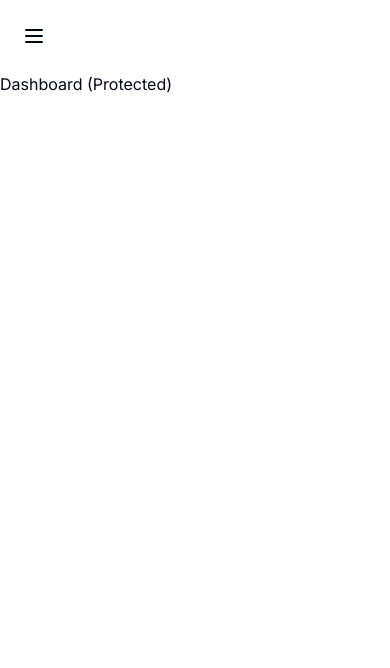
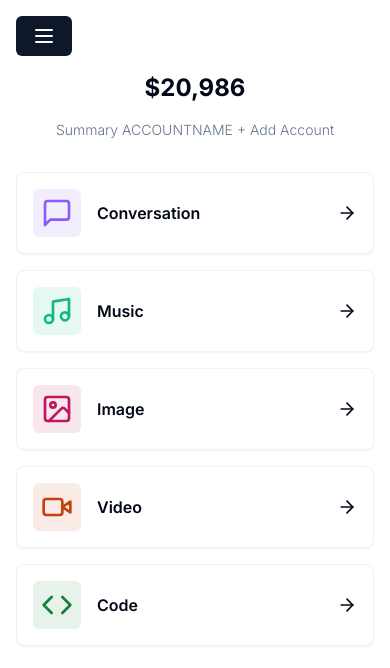
Before and after one commit to parsTroy/trackinvestments, a Next.js app: page /dashboard in a window 390 px wide. Shown: the top 668 px of the page. Built offline with nearby package versions, Linux system fonts and the light colour scheme.

Commit message:
Update mobile side bar

```diff
--- a/app/(dashboard)/(routes)/dashboard/page.tsx
+++ b/app/(dashboard)/(routes)/dashboard/page.tsx
@@ -1,9 +1,74 @@
+"use client";
+
+import { Card } from '@/components/ui/card';
+import { cn } from '@/lib/utils';
+import { ArrowRight, Code, ImageIcon, MessageSquare, Music, VideoIcon } from 'lucide-react';
+import { useRouter } from 'next/navigation';
 import React from 'react'
 
+const tools = [
+  {
+    label: "Conversation",
+    icon: MessageSquare,
+    color: "text-violet-500",
+    bgColor: "bg-violet-500/10",
+    href: "/conversation"
+  },
+  {
+    label: "Music",
+    icon: Music,
+    color: "text-emerald-500",
+    bgColor: "bg-emerald-500/10",
+    href: "/music"
+  },
+  {
+    label: "Image",
+    icon: ImageIcon,
+    color: "text-pink-700",
+    bgColor: "bg-pink-700/10",
+    href: "/image"
+  },
+  {
+    label: "Video",
+    icon: VideoIcon,
+    color: "text-orange-700",
+    bgColor: "bg-orange-700/10",
+    href: "/video"
+  },
+  {
+    label: "Code",
+    icon: Code,
+    color: "text-green-700",
+    bgColor: "bg-green-700/10",
+    href: "/code"
+  },
+]
+
 const Dashboard = () => {
+
+  const router = useRouter();
+
   return (
     <div>
-      <p>Dashboard (Protected)</p>
+      <div className='mb-8 space-y-4'>
+        <h2 className='text-2xl md:text-4xl font-bold text-center'>$20,986</h2>
+        <p className='text-muted-foreground font-light text-sm md:text-lg text-center'>Summary ACCOUNTNAME + Add Account</p>
+      </div>
+      <div className='px-4 md:px-20 lg:px-32 space-y-4'>
+        {tools.map((tool) => (
+          <Card onClick={() => router.push(tool.href)} key={tool.href} className='p-4 border-black/5 flex items-center justify-between hover:shadow-md transition cursor-pointer'>
+            <div className='flex items-center gap-x-4'>
+              <div className={cn("p-2 w-fit rounded-md", tool.bgColor)}>
+                <tool.icon className={cn("w-8 h-8", tool.color)} />
+              </div>
+              <div className='font-semibold'>
+                {tool.label}
+              </div>
+            </div>
+            <ArrowRight className='w-5 h-5' />
+          </Card>
+        ))}
+      </div>
     </div>
   )
 }
--- a/package.json
+++ b/package.json
@@ -10,6 +10,7 @@
   },
   "dependencies": {
     "@clerk/nextjs": "^4.23.5",
+    "@radix-ui/react-dialog": "^1.0.4",
     "@radix-ui/react-slot": "^1.0.2",
     "@types/node": "20.6.0",
     "@types/react": "18.2.21",
--- /dev/null
+++ b/src/components/mobile-sidebar.tsx
@@ -0,0 +1,33 @@
+"use client";
+import { Button } from './ui/button';
+import { Menu } from 'lucide-react';
+import { Sheet, SheetContent, SheetTrigger } from './ui/sheet';
+import Sidebar from './sidebar';
+import React, { useEffect, useState } from 'react'
+
+const MobileSidebar = () => {
+
+    const [isMounted, setIsMounted] = useState(false);
+    useEffect(() => {
+        setIsMounted(true);
+    }, [])
+
+    if (!isMounted) {
+        return null;
+    }
+
+  return (
+    <Sheet>
+        <SheetTrigger>
+            <Button>
+                <Menu />
+            </Button>
+        </SheetTrigger>
+        <SheetContent side='left' className='p-0'>
+            <Sidebar />
+        </SheetContent>
+    </Sheet>
+  )
+}
+
+export default MobileSidebar
--- a/src/components/navbar.tsx
+++ b/src/components/navbar.tsx
@@ -1,14 +1,11 @@
 import React from 'react'
-import { Button } from './ui/button'
-import { Menu } from 'lucide-react'
 import { UserButton } from '@clerk/nextjs'
+import MobileSidebar from './mobile-sidebar'
 
 const Navbar = () => {
   return (
     <div className='flex items-center p-4'>
-        <Button variant='ghost' size='icon' className='md:hidden'>
-            <Menu />
-        </Button>
+        <MobileSidebar />
         <div className='flex w-full justify-end'>
             <UserButton afterSignOutUrl='/' />
         </div>
--- a/src/components/sidebar.tsx
+++ b/src/components/sidebar.tsx
@@ -5,6 +5,7 @@
 import { Montserrat } from 'next/font/google';
 import { cn } from '@/lib/utils';
 import { LayoutDashboard, LucideBookMarked, LucideCalendarDays, LucideGlasses, LucideGraduationCap, LucideLineChart, LucidePieChart } from 'lucide-react';
+import { usePathname } from 'next/navigation';
 
 const montserrat = Montserrat({weight: '600', subsets: ['latin']});
 
@@ -47,7 +48,10 @@
     },
 ];
 
-const sidebar = () => {
+const Sidebar = () => {
+
+    const pathname = usePathname();
+
   return (
     <div className='space-y-4 py-4 flex flex-col h-full bg-[#111827] text-white'>
         <div className='px-3 py-2 flex-1'>
@@ -61,7 +65,7 @@
             </Link>
             <div className='space-y-1'>
                 {routes.map((route) => (
-                    <Link href={route.href} key={route.href} className='text-sm group flex p-3 w-full justify-start font-medium cursor-pointer hover:text-white hover:bg-white/10 rounded-lg transition'>
+                    <Link href={route.href} key={route.href} className={cn('text-sm group flex p-3 w-full justify-start font-medium cursor-pointer hover:text-white hover:bg-white/10 rounded-lg transition', pathname === route.href ? "text-white bg-white/10" : "text-zinc-400" )}>
                         <div className='flex items-center flex-1'>
                             <route.icon className={cn('h-5 w-5 mr-3', route.color)} />
                             {route.label}
@@ -74,4 +78,4 @@
   )
 }
 
-export default sidebar
+export default Sidebar
--- /dev/null
+++ b/src/components/ui/card.tsx
@@ -0,0 +1,79 @@
+import * as React from "react"
+
+import { cn } from "@/lib/utils"
+
+const Card = React.forwardRef<
+  HTMLDivElement,
+  React.HTMLAttributes<HTMLDivElement>
+>(({ className, ...props }, ref) => (
+  <div
+    ref={ref}
+    className={cn(
+      "rounded-lg border bg-card text-card-foreground shadow-sm",
+      className
+    )}
+    {...props}
+  />
+))
+Card.displayName = "Card"
+
+const CardHeader = React.forwardRef<
+  HTMLDivElement,
+  React.HTMLAttributes<HTMLDivElement>
+>(({ className, ...props }, ref) => (
+  <div
+    ref={ref}
+    className={cn("flex flex-col space-y-1.5 p-6", className)}
+    {...props}
+  />
+))
+CardHeader.displayName = "CardHeader"
+
+const CardTitle = React.forwardRef<
+  HTMLParagraphElement,
+  React.HTMLAttributes<HTMLHeadingElement>
+>(({ className, ...props }, ref) => (
+  <h3
+    ref={ref}
+    className={cn(
+      "text-2xl font-semibold leading-none tracking-tight",
+      className
+    )}
+    {...props}
+  />
+))
+CardTitle.displayName = "CardTitle"
+
+const CardDescription = React.forwardRef<
+  HTMLParagraphElement,
+  React.HTMLAttributes<HTMLParagraphElement>
+>(({ className, ...props }, ref) => (
+  <p
+    ref={ref}
+    className={cn("text-sm text-muted-foreground", className)}
+    {...props}
+  />
+))
+CardDescription.displayName = "CardDescription"
+
+const CardContent = React.forwardRef<
+  HTMLDivElement,
+  React.HTMLAttributes<HTMLDivElement>
+>(({ className, ...props }, ref) => (
+  <div ref={ref} className={cn("p-6 pt-0", className)} {...props} />
+))
+CardContent.displayName = "CardContent"
+
+const CardFooter = React.forwardRef<
+  HTMLDivElement,
+  React.HTMLAttributes<HTMLDivElement>
+>(({ className, ...props }, ref) => (
+  <div
+    ref={ref}
+    className={cn("flex items-center p-6 pt-0", className)}
+    {...props}
+  />
+))
+CardFooter.displayName = "CardFooter"
+
+export { Card, CardHeader, CardFooter, CardTitle, CardDescription, CardContent }
--- /dev/null
+++ b/src/components/ui/sheet.tsx
@@ -0,0 +1,144 @@
+"use client"
+
+import * as React from "react"
+import * as SheetPrimitive from "@radix-ui/react-dialog"
+import { cva, type VariantProps } from "class-variance-authority"
+import { X } from "lucide-react"
+
+import { cn } from "@/lib/utils"
+
+const Sheet = SheetPrimitive.Root
+
+const SheetTrigger = SheetPrimitive.Trigger
+
+const SheetClose = SheetPrimitive.Close
+
+const SheetPortal = ({
+  className,
+  ...props
+}: SheetPrimitive.DialogPortalProps) => (
+  <SheetPrimitive.Portal className={cn(className)} {...props} />
+)
+SheetPortal.displayName = SheetPrimitive.Portal.displayName
+
+const SheetOverlay = React.forwardRef<
+  React.ElementRef<typeof SheetPrimitive.Overlay>,
+  React.ComponentPropsWithoutRef<typeof SheetPrimitive.Overlay>
+>(({ className, ...props }, ref) => (
+  <SheetPrimitive.Overlay
+    className={cn(
+      "fixed inset-0 z-50 bg-background/80 backdrop-blur-sm data-[state=open]:animate-in data-[state=closed]:animate-out data-[state=closed]:fade-out-0 data-[state=open]:fade-in-0",
+      className
+    )}
+    {...props}
+    ref={ref}
+  />
+))
+SheetOverlay.displayName = SheetPrimitive.Overlay.displayName
+
+const sheetVariants = cva(
+  "fixed z-50 gap-4 bg-background p-6 shadow-lg transition ease-in-out data-[state=open]:animate-in data-[state=closed]:animate-out data-[state=closed]:duration-300 data-[state=open]:duration-500",
+  {
+    variants: {
+      side: {
+        top: "inset-x-0 top-0 border-b data-[state=closed]:slide-out-to-top data-[state=open]:slide-in-from-top",
+        bottom:
+          "inset-x-0 bottom-0 border-t data-[state=closed]:slide-out-to-bottom data-[state=open]:slide-in-from-bottom",
+        left: "inset-y-0 left-0 h-full w-3/4 border-r data-[state=closed]:slide-out-to-left data-[state=open]:slide-in-from-left sm:max-w-sm",
+        right:
+          "inset-y-0 right-0 h-full w-3/4  border-l data-[state=closed]:slide-out-to-right data-[state=open]:slide-in-from-right sm:max-w-sm",
+      },
+    },
+    defaultVariants: {
+      side: "right",
+    },
+  }
+)
+
+interface SheetContentProps
+  extends React.ComponentPropsWithoutRef<typeof SheetPrimitive.Content>,
+    VariantProps<typeof sheetVariants> {}
+
+const SheetContent = React.forwardRef<
+  React.ElementRef<typeof SheetPrimitive.Content>,
+  SheetContentProps
+>(({ side = "right", className, children, ...props }, ref) => (
+  <SheetPortal>
+    <SheetOverlay />
+    <SheetPrimitive.Content
+      ref={ref}
+      className={cn(sheetVariants({ side }), className)}
+      {...props}
+    >
+      {children}
+      <SheetPrimitive.Close className="absolute right-4 top-4 rounded-sm opacity-70 ring-offset-background transition-opacity hover:opacity-100 focus:outline-none focus:ring-2 focus:ring-ring focus:ring-offset-2 disabled:pointer-events-none data-[state=open]:bg-secondary">
+        <X className="h-4 w-4" />
+        <span className="sr-only">Close</span>
+      </SheetPrimitive.Close>
+    </SheetPrimitive.Content>
+  </SheetPortal>
+))
+SheetContent.displayName = SheetPrimitive.Content.displayName
+
+const SheetHeader = ({
+  className,
+  ...props
+}: React.HTMLAttributes<HTMLDivElement>) => (
+  <div
+    className={cn(
+      "flex flex-col space-y-2 text-center sm:text-left",
+      className
+    )}
+    {...props}
+  />
+)
+SheetHeader.displayName = "SheetHeader"
+
+const SheetFooter = ({
+  className,
+  ...props
+}: React.HTMLAttributes<HTMLDivElement>) => (
+  <div
+    className={cn(
+      "flex flex-col-reverse sm:flex-row sm:justify-end sm:space-x-2",
+      className
+    )}
+    {...props}
+  />
+)
+SheetFooter.displayName = "SheetFooter"
+
+const SheetTitle = React.forwardRef<
+  React.ElementRef<typeof SheetPrimitive.Title>,
+  React.ComponentPropsWithoutRef<typeof SheetPrimitive.Title>
+>(({ className, ...props }, ref) => (
+  <SheetPrimitive.Title
+    ref={ref}
+    className={cn("text-lg font-semibold text-foreground", className)}
+    {...props}
+  />
+))
+SheetTitle.displayName = SheetPrimitive.Title.displayName
+
+const SheetDescription = React.forwardRef<
+  React.ElementRef<typeof SheetPrimitive.Description>,
+  React.ComponentPropsWithoutRef<typeof SheetPrimitive.Description>
+>(({ className, ...props }, ref) => (
+  <SheetPrimitive.Description
+    ref={ref}
+    className={cn("text-sm text-muted-foreground", className)}
+    {...props}
+  />
+))
+SheetDescription.displayName = SheetPrimitive.Description.displayName
+
+export {
+  Sheet,
+  SheetTrigger,
+  SheetClose,
+  SheetContent,
+  SheetHeader,
+  SheetFooter,
+  SheetTitle,
+  SheetDescription,
+}
```
Also changed, not shown: 1 other file (tests, documents, lock files or other folders).
